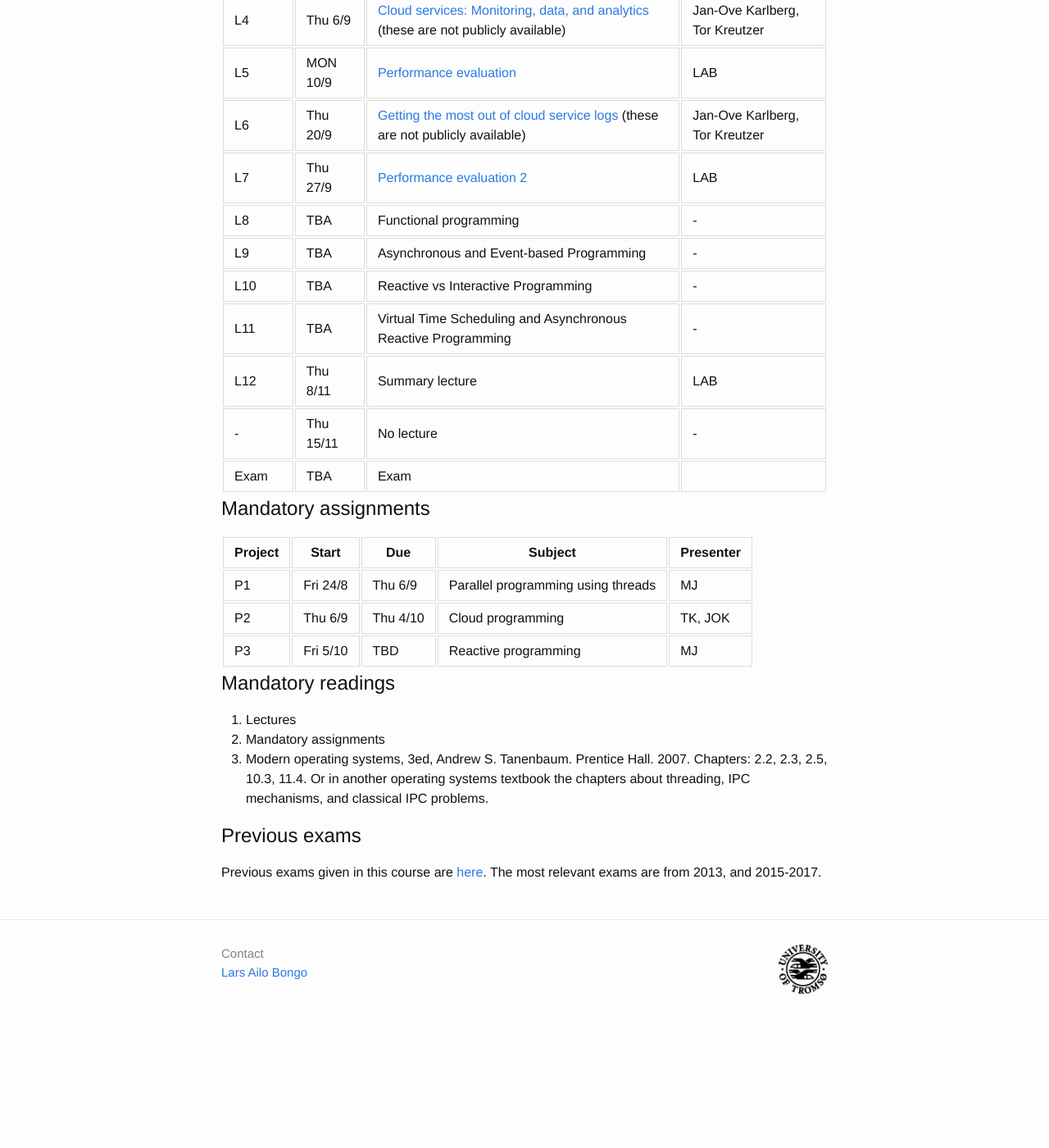
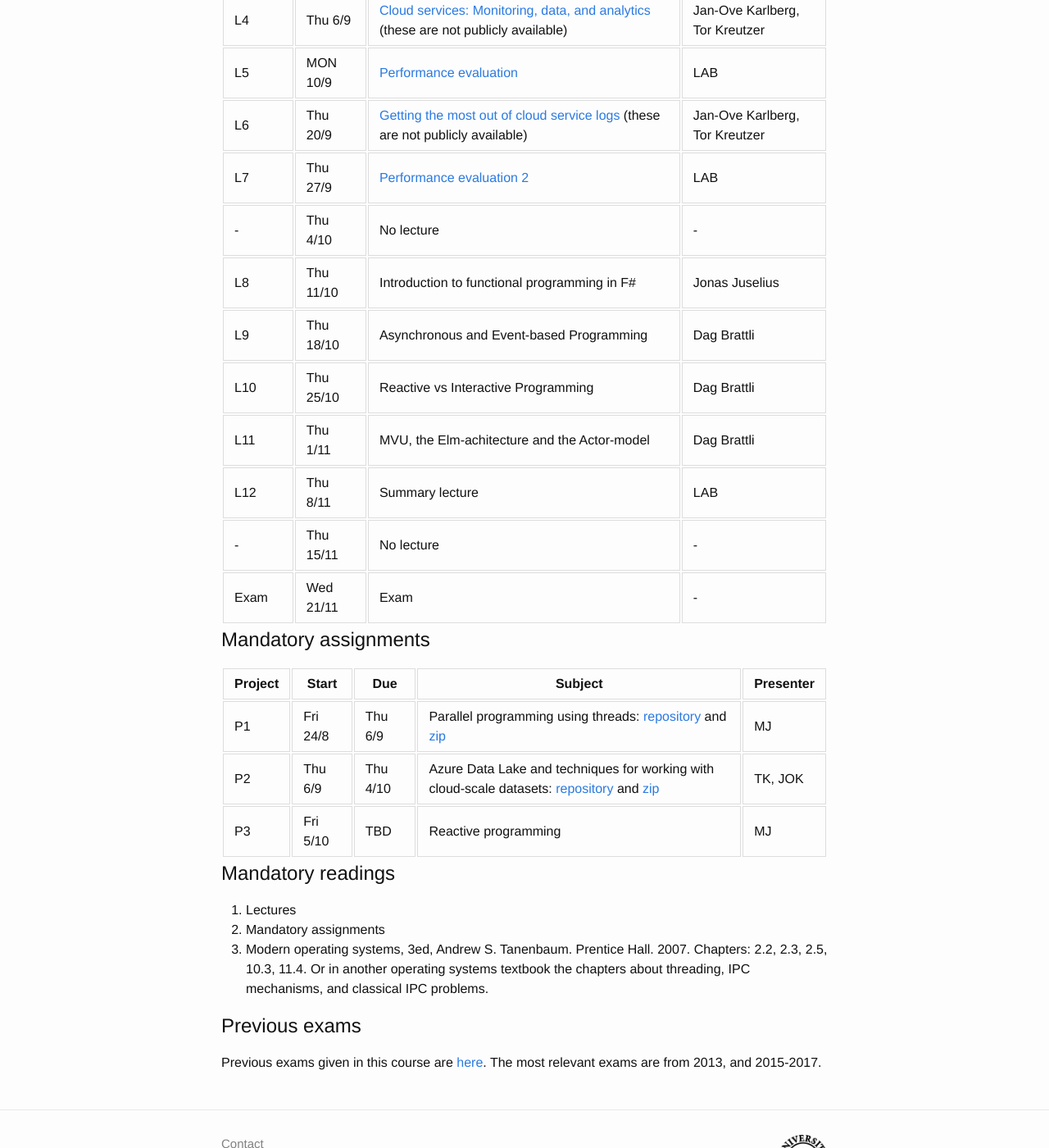
Before and after one commit to uit-inf-2202-f18/uit-inf-2202-f18.github.io, a Jekyll site: the page built from index.md, in a window 1280 px wide and 1400 px high, scrolled down 1032 px. Shown: the whole window at 82% size. Built offline with Jekyll 4.4.1, drawn with Linux system fonts in a browser that asks for light colours; our own code applies the rules of GitHub Pages for plain Markdown files; before the commit the page ends 2289 px from its top, so only the background shows below that.

Commit message:
Updated lecture plan.
Zip with 1st assignment

```diff
--- a/index.md
+++ b/index.md
@@ -30,31 +30,32 @@ Refer to the lecture and mandatory assignment plan, and e-mails for which room i
 
 ## Lecture plan
 
-| Lecture | Date      | Subject                                       | Lecturer  |
-|---------|-----------|-----------------------------------------------|-----------|
-| L1      | TUE 21/8  | [Introduction](lectures/01-introduction.pptx) | LAB       |
+| Lecture | Date      | Subject                                                              | Lecturer  |
+|---------|-----------|----------------------------------------------------------------------|-----------|
+| L1      | TUE 21/8  | [Introduction](lectures/01-introduction.pptx)                        | LAB       |
 | L2      | Thu 23/8  | Threads and synchronization primitives; Parallel architectures (no slides) | LAB |
-| L3      | MON 27/8  | [Parallel programming](lectures/03-parallel-programs.pptx) | LAB |
+| L3      | MON 27/8  | [Parallel programming](lectures/03-parallel-programs.pptx)           | LAB        |
 | L4      | Thu 6/9   | [Cloud services: Monitoring, data, and analytics](https://github.com/uit-inf-2202-f18/private-lecture-notes) (these are not publicly available) | Jan-Ove Karlberg, Tor Kreutzer |
-| L5      | MON 10/9  | [Performance evaluation](lectures/05-performance-evaluation.pptx)                  | LAB       |
+| L5      | MON 10/9  | [Performance evaluation](lectures/05-performance-evaluation.pptx)    | LAB       |
 | L6      | Thu 20/9  | [Getting the most out of cloud service logs](https://github.com/uit-inf-2202-f18/private-lecture-notes) (these are not publicly available) | Jan-Ove Karlberg, Tor Kreutzer |
-| L7      | Thu 27/9  | [Performance evaluation 2](lectures/07-performance-evaluation2.pptx)                      | LAB       |
-| L8      | TBA       | Functional programming                        | - |
-| L9      | TBA       | Asynchronous and Event-based Programming      | - |
-| L10     | TBA       | Reactive vs Interactive Programming           | - |
-| L11     | TBA       | Virtual Time Scheduling and Asynchronous Reactive Programming | - |
+| L7      | Thu 27/9  | [Performance evaluation 2](lectures/07-performance-evaluation2.pptx) | LAB       |
+| -       | Thu 4/10  | No lecture                                                           | -         |
+| L8      | Thu 11/10 | Introduction to functional programming in F#                     | Jonas Juselius |
+| L9      | Thu 18/10 | Asynchronous and Event-based Programming      | Dag Brattli |
+| L10     | Thu 25/10 | Reactive vs Interactive Programming           | Dag Brattli |
+| L11     | Thu 1/11  | MVU, the Elm-achitecture and the Actor-model  | Dag Brattli |
 | L12     | Thu 8/11  | Summary lecture                               | LAB       |
 | -       | Thu 15/11 | No lecture                                    | -         |
-| Exam    | TBA | Exam                                          |           |
+| Exam    | Wed 21/11 | Exam                                          | -         |
 
 
 ## Mandatory assignments
 
 | Project |	Start      | Due      | Subject  | Presenter |
 |---------|------------|----------|----------|---------|
-| P1 	    | Fri 24/8   | Thu 6/9  | Parallel programming using threads | MJ      |
-| P2      | Thu 6/9    | Thu 4/10 | Cloud programming                  | TK, JOK |
-| P3      | Fri 5/10   | TBD      | Reactive programming               | MJ |
+| P1 	  | Fri 24/8   | Thu 6/9  | Parallel programming using threads: [repository](https://github.com/uit-inf-2202-f18/assignment-1) and [zip](assignments/1.zip) | MJ      |
+| P2      | Thu 6/9    | Thu 4/10 | Azure Data Lake and techniques for working with cloud-scale datasets: [repository](https://github.com/uit-inf-2202-f18/assignment-2) and [zip](assignments/2.zip) | TK, JOK |
+| P3      | Fri 5/10   | TBD      | Reactive programming                   | MJ      |
 
 
 ## Mandatory readings
```
Also changed, not shown: 1 other file.
